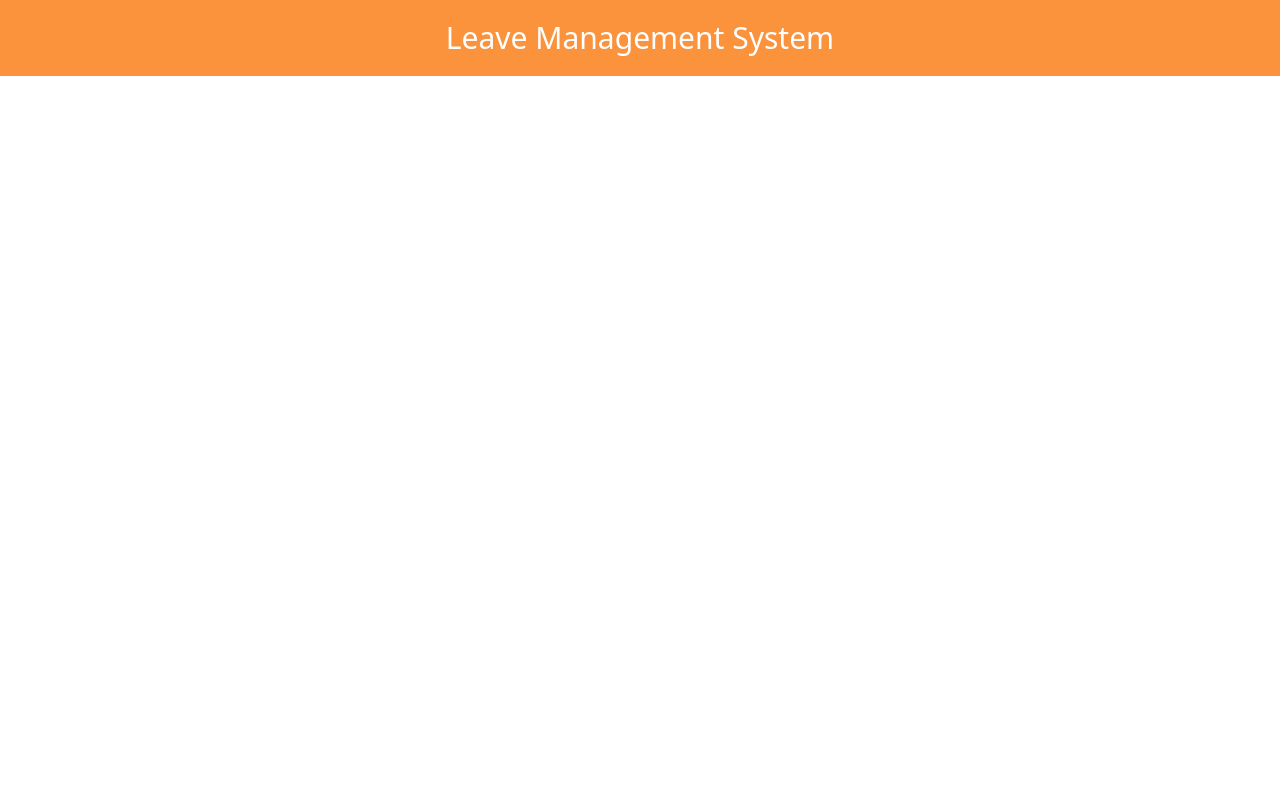
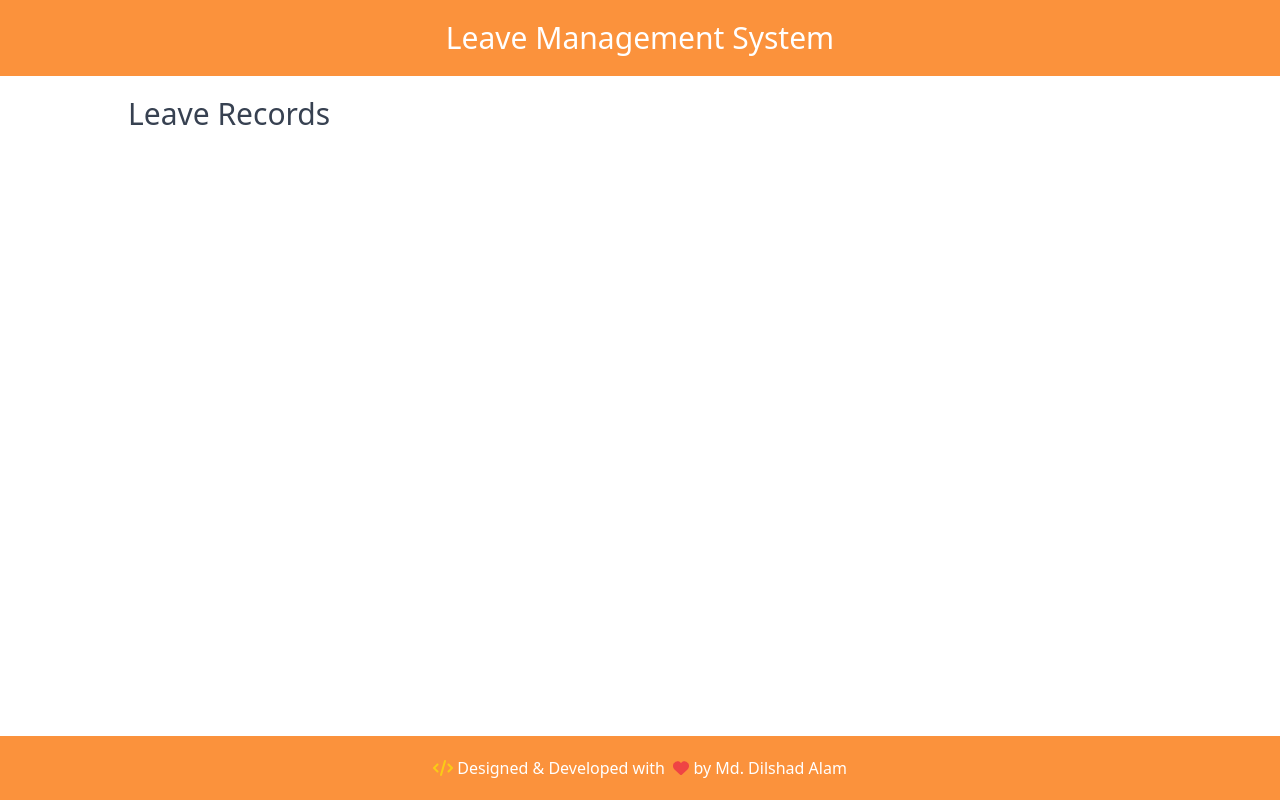
Before and after one commit to absurdengineer/absence-management-system, a React (Create React App) app: page / in a window 1280 px wide. Built offline with nearby package versions, Linux system fonts and the light colour scheme.

Commit message:
Feat: Implemented basic UI Components.

```diff
--- a/src/App.tsx
+++ b/src/App.tsx
@@ -1,12 +1,12 @@
 import "./App.css";
+import MainContent from "./components/MainContent";
+import AppLayout from "./layouts/AppLayout";
 
 function App() {
   return (
-    <div className="text-center">
-      <h4 className="text-white bg-orange-400 text-3xl py-5">
-        Leave Management System
-      </h4>
-    </div>
+    <AppLayout>
+      <MainContent />
+    </AppLayout>
   );
 }
 
--- /dev/null
+++ b/src/components/Footer.tsx
@@ -0,0 +1,15 @@
+import { FontAwesomeIcon } from "@fortawesome/react-fontawesome";
+import { faHeart, faCode } from "@fortawesome/free-solid-svg-icons";
+
+const Footer = () => {
+  return (
+    <div className="sticky top-[100vh] py-5 text-center bg-orange-400 text-white">
+      <FontAwesomeIcon icon={faCode} className="text-yellow-400" /> Designed
+      &amp; Developed with &nbsp;
+      <FontAwesomeIcon icon={faHeart} className="text-red-500" /> by Md. Dilshad
+      Alam
+    </div>
+  );
+};
+
+export default Footer;
--- /dev/null
+++ b/src/components/Header.tsx
@@ -0,0 +1,9 @@
+const Header = () => {
+  return (
+    <div className="text-center bg-orange-400">
+      <h4 className="text-white text-3xl py-5">Leave Management System</h4>
+    </div>
+  );
+};
+
+export default Header;
--- /dev/null
+++ b/src/components/Loader.tsx
@@ -0,0 +1,24 @@
+const Loader = () => {
+  return (
+    <div className="absolute top-0 bottom-0 left-0 right-0 flex items-center justify-center w-full h-full bg-black opacity-40">
+      <div className="flex justify-center items-center space-x-1 text-sm text-orange-400">
+        <svg
+          fill="none"
+          className="w-12 h-12 animate-spin"
+          viewBox="0 0 32 32"
+          xmlns="http://www.w3.org/2000/svg"
+        >
+          <path
+            clipRule="evenodd"
+            d="M15.165 8.53a.5.5 0 01-.404.58A7 7 0 1023 16a.5.5 0 011 0 8 8 0 11-9.416-7.874.5.5 0 01.58.404z"
+            fill="currentColor"
+            fillRule="evenodd"
+          />
+        </svg>
+        <div className="text-2xl select-none">Loading ...</div>
+      </div>
+    </div>
+  );
+};
+
+export default Loader;
--- /dev/null
+++ b/src/components/MainContent.tsx
@@ -0,0 +1,9 @@
+const MainContent = () => {
+  return (
+    <div className="mx-auto max-w-5xl my-5">
+      <h4 className="text-3xl text-gray-700">Leave Records</h4>
+    </div>
+  );
+};
+
+export default MainContent;
--- /dev/null
+++ b/src/layouts/AppLayout.tsx
@@ -0,0 +1,15 @@
+import Footer from "../components/Footer";
+import Header from "../components/Header";
+import { AppLayoutProps } from "../types/prop.types";
+
+const AppLayout = ({ children }: AppLayoutProps) => {
+  return (
+    <div className="min-h-screen">
+      <Header />
+      {children}
+      <Footer />
+    </div>
+  );
+};
+
+export default AppLayout;
--- /dev/null
+++ b/src/types/prop.types.ts
@@ -0,0 +1,3 @@
+export interface AppLayoutProps {
+  children: React.ReactNode;
+}
```
Also changed, not shown: package.json (+5 -2 lines).
